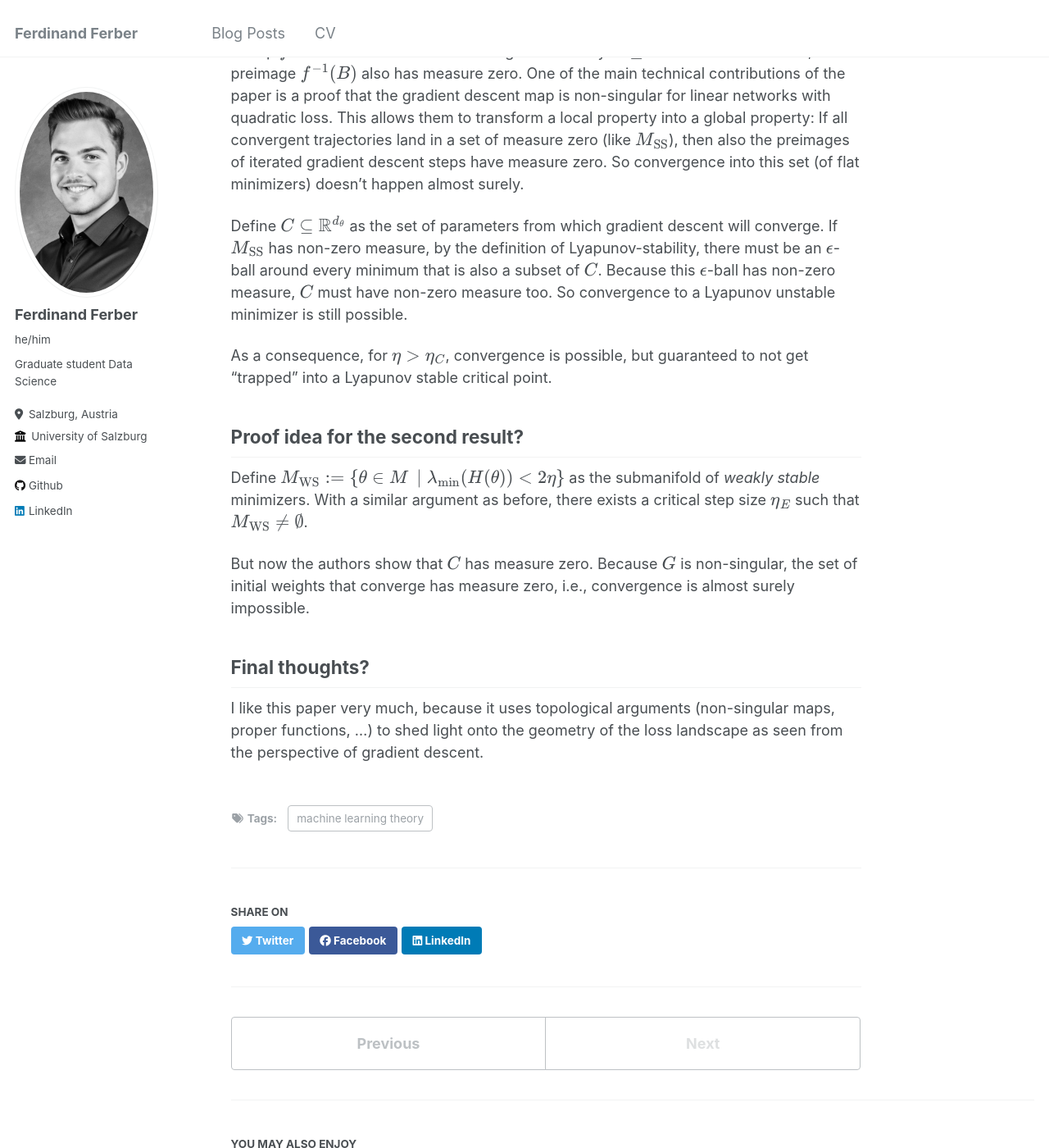
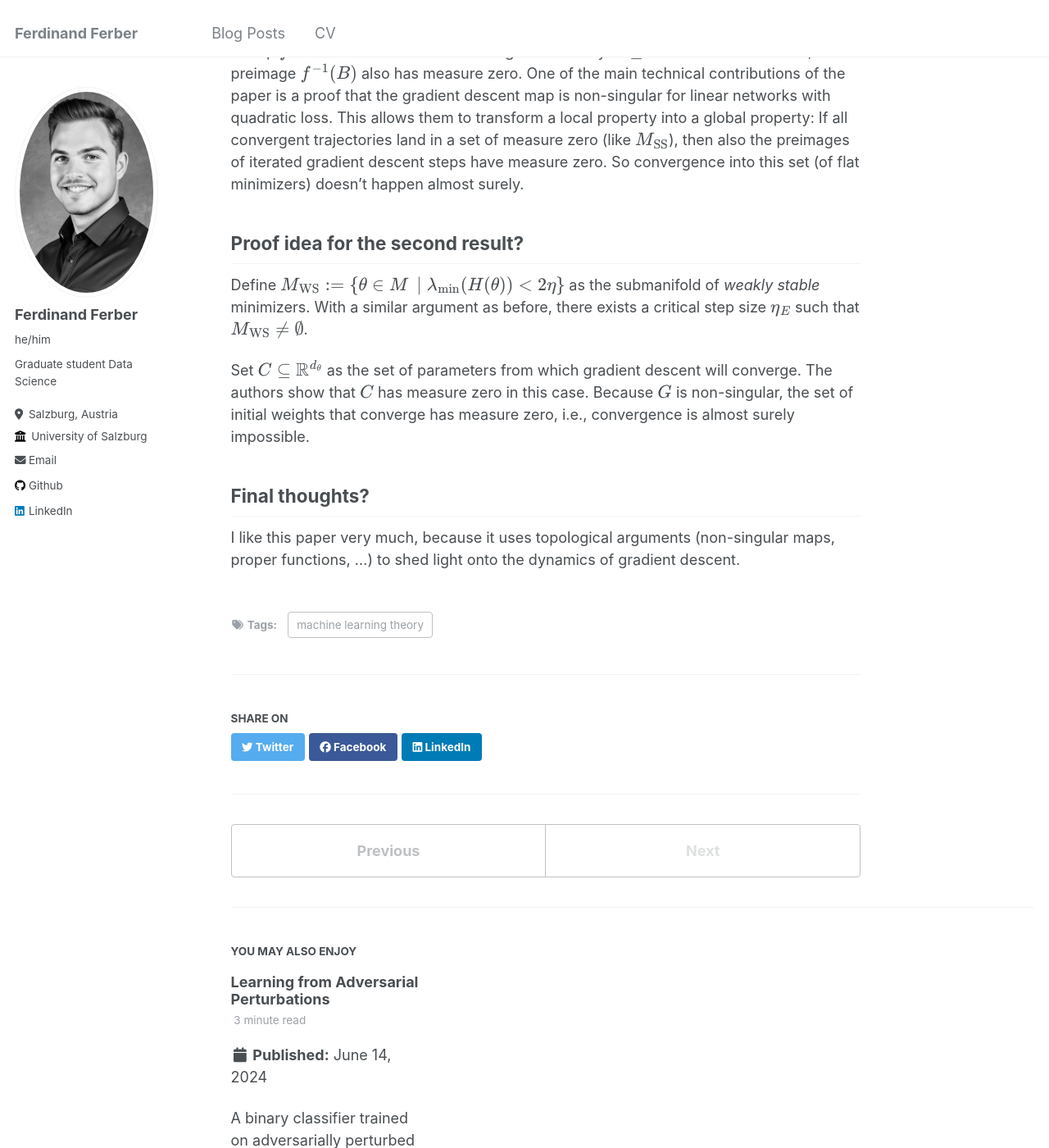
Before and after one commit to f-ferber/f-ferber.github.io, a Jekyll site: the page built from _posts/2024-06-18-gradient-descent-at-the-edge-of-stability.md, in a window 1280 px wide and 1400 px high, scrolled down 2248 px. Shown: the whole window at 82% size. Built offline with Jekyll 4.4.1, drawn with Linux system fonts in a browser that asks for light colours; some of the changed text lies outside the part shown.

Commit message:
Reworked blog post on EoS

```diff
--- a/_posts/2024-06-18-gradient-descent-at-the-edge-of-stability.md
+++ b/_posts/2024-06-18-gradient-descent-at-the-edge-of-stability.md
@@ -33,11 +33,11 @@ For a smooth mapping \\( f: \mathbb{R}^{d_\theta} \to \mathbb{R}^{d_\theta} \\),
 
 Using this definition, one can partition the set of fixed points of the gradient descent map \\( G \\) (that is, the set of critical points of the loss landscape) into stable and weakly stable critical points.
 
-Let \\( \lambda_i: M \to \mathbb R \\) be the function that maps any minimizer \\( \theta \in M \\) to the \\( i \\)-th non-zero eigenvalue of the Hessian \\( H_L(\theta) \\) of the loss function \\( L \\) at \\( \theta \\). Denote by \\( M \\) the set of minimizers for the linear neural network, which can be shown to be a manifold. For every step size \\( \eta \\), the strong stable sub-manifold is defined as \\( M_{\text{SS}} := \left\\{ \theta \in M \; \left\lvert \; \lambda_\text{max}(\theta) < \frac{2}{\eta} \right. \right\\} \\), where \\( \lambda_\text{max}(\theta) \\) denotes the maximal eigenvalue of the Hessian of \\( G \\) at \\( \theta \\). Let \\( S(G) := \left\\{ \left. \theta \in \mathbb{R}^{d_\theta} \; \right\rvert \; \det(\text{d}G(\theta)) = 0 \right\\} \\) be the set of singularities of \\( G \\).
+Let \\( \lambda_i: M \to \mathbb R \\) be the function that maps any minimizer \\( \theta \in M \\) to the \\( i \\)-th non-zero eigenvalue of the Hessian \\( H_L(\theta) \\) of the loss function \\( L \\) at \\( \theta \\). Denote by \\( M \\) the set of minimizers for the linear neural network, which can be shown to be a manifold. For every step size \\( \eta \\), the strong stable sub-manifold is defined as \\( M_{\text{SS}} := \left\\{ \theta \in M \; \left\lvert \; \lambda_\text{max}(\theta) < \frac{2}{\eta} \right. \right\\} \\), where \\( \lambda_\text{max}(\theta) \\) denotes the maximal eigenvalue of the Hessian of \\( G \\) at \\( \theta \\).
 
 From the definition of \\( G \\), we can see that its total derivative is given by \\( \text{d}G(\theta) = I - \eta H_L(\theta) \\). If the step size \\( \eta \\) is smaller than the largest eigenvalue of the Hessian along the optimization trajectory, then \\( \text{d}G \\) has an eigenvalue less than one, meaning that \\( G \\) is contractive and thus gradient descent is guaranteed to converge.
 
-Hence, it is not surprising that all points in \\( M_\text{SS} \setminus S(G) \\) are Lyapunov stable, while every other point in \\( M \\) is unstable.
+Hence, it is not surprising that all points in \\( M_\text{SS} \setminus S(G) \\) are Lyapunov stable, while every other point in \\( M \\) is unstable. Here \\( S(G) := \left\\{ \left. \theta \in \mathbb{R}^{d_\theta} \; \right\rvert \; \det(\text{d}G(\theta)) = 0 \right\\} \\) denotes the set of singularities of \\( G \\).
 
 The authors show the important technical result that \\( \lambda_i \\) is a _proper function_ for every \\( i \\), i.e. that for any compact set \\( K \subseteq \mathbb R \\) its preimage \\( \lambda_i^{-1}(K) \subseteq M \\) is also compact. As a consequence, there exists an \\( \eta > 0 \\) such that \\( \lambda_i^{-1} \\left( \\left[ 0, \frac{1}{\eta} \\right] \\right) = \emptyset \\) for every non-zero \\( i \\)-th eigenvalue of the Hessian of \\( L \\).
 
@@ -45,16 +45,12 @@ Using the previous result, one can determine the critical step size \\( \eta_C \
 
 A map \\( f: \mathbb{R}^{d_\theta} \to \mathbb{R}^{d_\theta} \\) is called non-singular if for any \\( B \subseteq \mathbb{R}^{d_\theta} \\) with measure zero, its preimage \\( f^{-1}(B) \\) also has measure zero. One of the main technical contributions of the paper is a proof that the gradient descent map is non-singular for linear networks with quadratic loss. This allows them to transform a local property into a global property: If all convergent trajectories land in a set of measure zero (like \\( M_\text{SS} \\)), then also the preimages of iterated gradient descent steps have measure zero. So convergence into this set (of flat minimizers) doesn't happen almost surely.
 
-Define \\( C \subseteq \mathbb{R}^{d_\theta} \\) as the set of parameters from which gradient descent will converge. If \\( M_\text{SS} \\) has non-zero measure, by the definition of Lyapunov-stability, there must be an \\( \epsilon \\)-ball around every minimum that is also a subset of \\( C \\). Because this \\( \epsilon \\)-ball has non-zero measure, \\( C \\) must have non-zero measure too. So convergence to a Lyapunov unstable minimizer is still possible.
-
-As a consequence, for \\( \eta > \eta_C \\), convergence is possible, but guaranteed to not get "trapped" into a Lyapunov stable critical point.
-
 ## Proof idea for the second result?
 
 Define \\( M_{\text{WS}} := \left\\{ \theta \in M \; \left\lvert \; \lambda_\text{min}(H(\theta)) < 2\eta \right. \right\\} \\) as the submanifold of _weakly stable_ minimizers. With a similar argument as before, there exists a critical step size \\( \eta_E \\) such that \\( M_\text{WS} \neq \emptyset \\).
 
-But now the authors show that \\( C \\) has measure zero. Because \\( G \\) is non-singular, the set of initial weights that converge has measure zero, i.e., convergence is almost surely impossible.
+Set \\( C \subseteq \mathbb{R}^{d_\theta} \\) as the set of parameters from which gradient descent will converge. The authors show that \\( C \\) has measure zero in this case. Because \\( G \\) is non-singular, the set of initial weights that converge has measure zero, i.e., convergence is almost surely impossible.
 
 ## Final thoughts?
 
-I like this paper very much, because it uses topological arguments (non-singular maps, proper functions, ...) to shed light onto the geometry of the loss landscape as seen from the perspective of gradient descent.
+I like this paper very much, because it uses topological arguments (non-singular maps, proper functions, ...) to shed light onto the dynamics of gradient descent.
```
